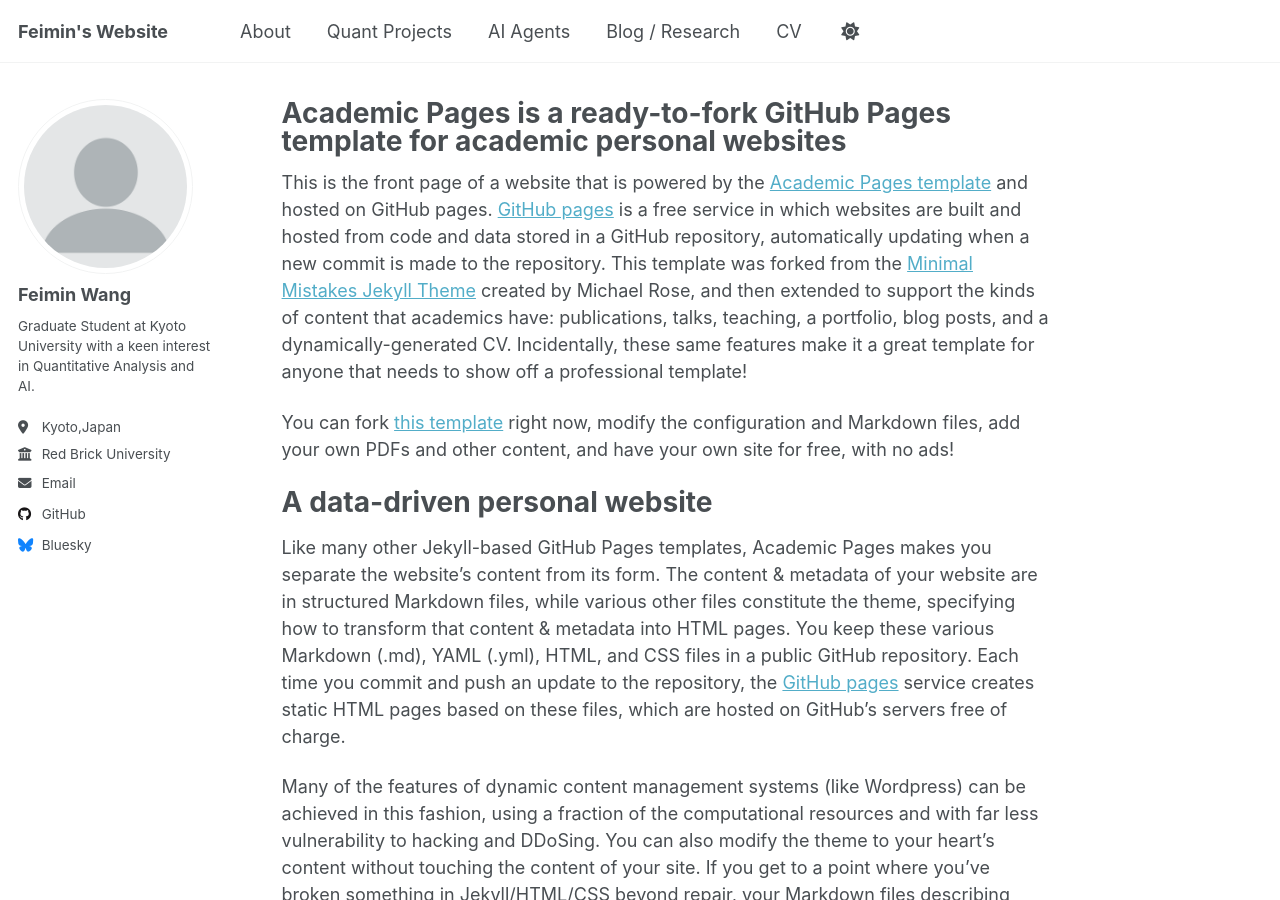
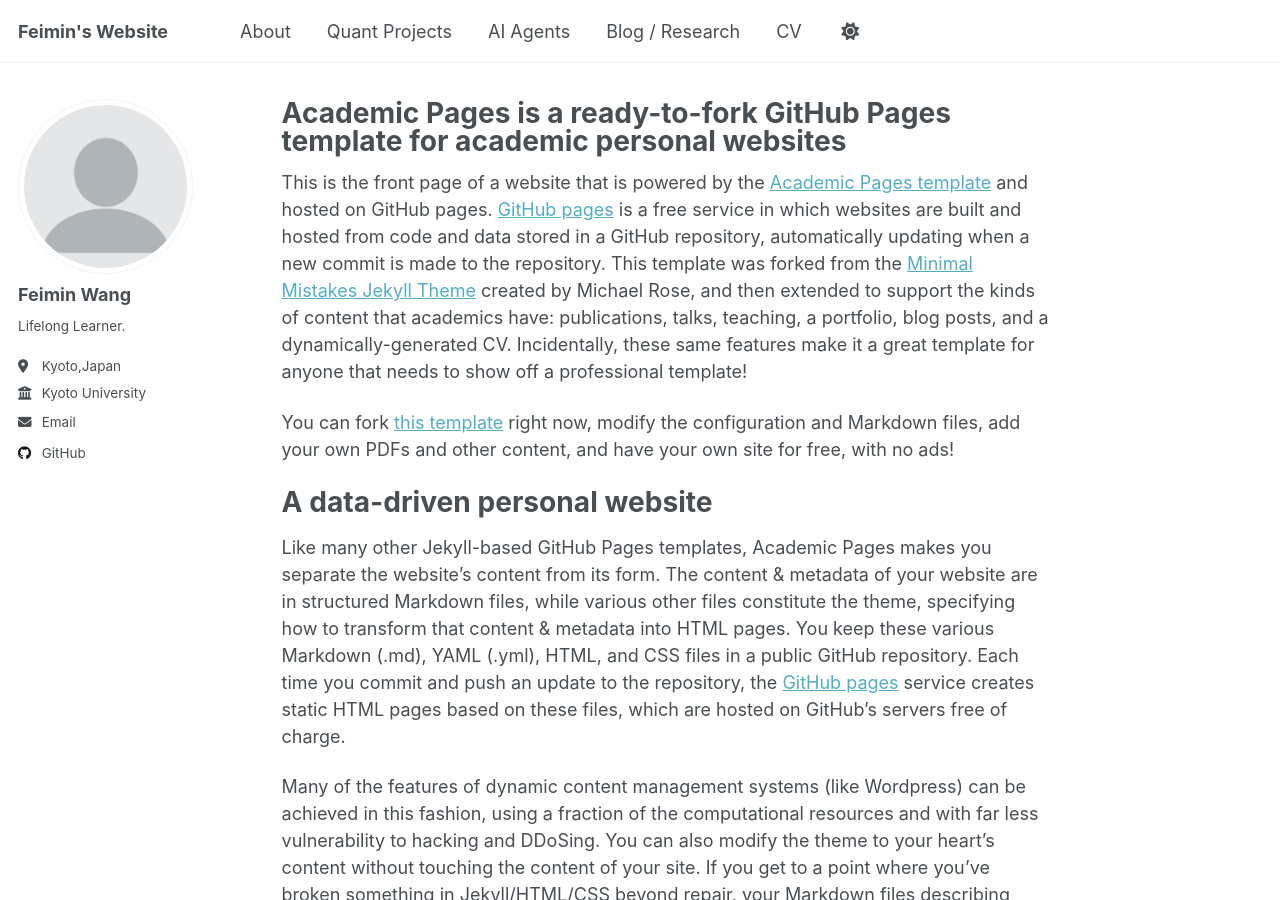
Before and after one commit to FeiminW/FeiminW.github.io, a Jekyll site: the page built from _pages/about.md, in a window 1280 px wide and 900 px high. Built offline with Jekyll 4.4.1, drawn with Linux system fonts in a browser that asks for light colours; a script that is not in the unit is left out.

Commit message:
Update _config.yml

```diff
--- a/_config.yml
+++ b/_config.yml
@@ -25,24 +25,24 @@
   # Biographic information
   avatar           : "profile.png"
   name             : "Feimin Wang"
-  bio              : "Graduate Student at Kyoto University with a keen interest in Quantitative Analysis and AI."
+  bio              : "Lifelong Learner."
   location         : "Kyoto,Japan"
-  employer         : "Red Brick University"
+  employer         : "Kyoto University"
   uri              : # URL
-  email            : "none@example.org"
+  email            : "hanzhan2012@gmail.com"
 
 
   # Repositories and software development
   bitbucket        : # Username - Update with your username on the site
   codepen          : # Username
   dribbble         : # Username
-  github           : "academicpages"
+  github           : "feiminw"
   kaggle           : # Username
   stackoverflow    : # User number or user number and name (i.e., use "1" or "1/jeff-atwood")
 
   # Social media
   artstation       : # Username
-  bluesky          : "bsky.app" # Replace this with you Bluesky username
+  bluesky          : #"" # Replace this with you Bluesky username
   facebook         : # Username
   flickr           : # Username
   foursquare       : # Username
```
